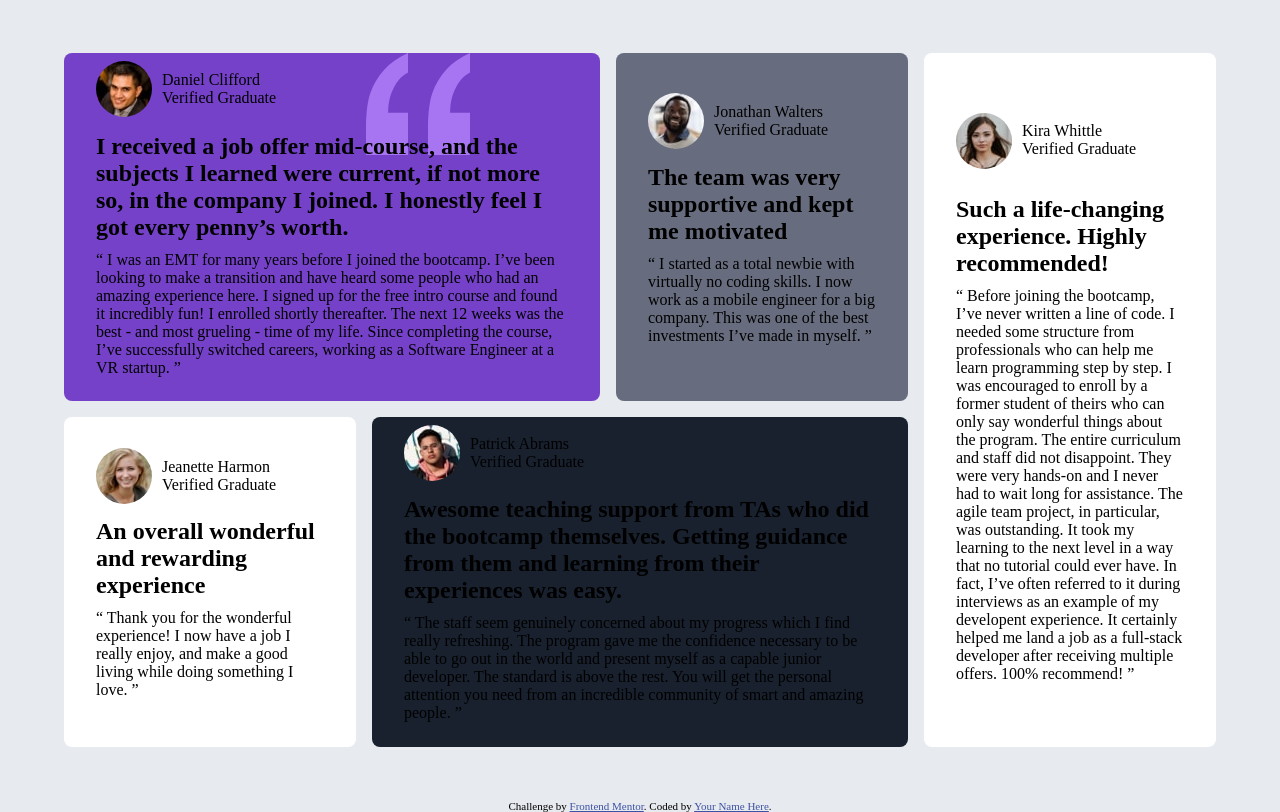
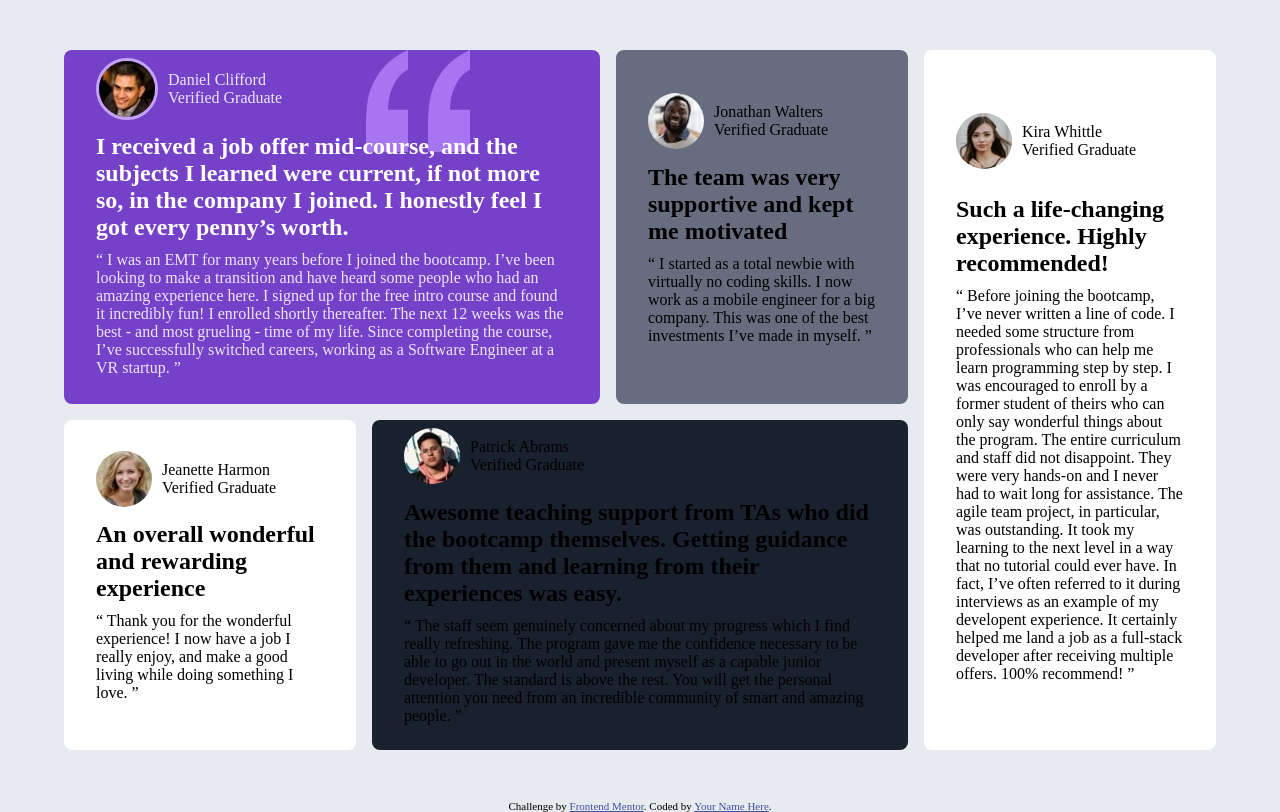
Before and after one commit to SimenKodehode/CSS-Advanced-Oppgave-1-Testimonial-Grid, a plain HTML site: page index.html in a window 1280 px wide. Drawn offline with Linux system fonts and the light colour scheme.

Commit message:
added styling to card1

```diff
--- a/style.css
+++ b/style.css
@@ -90,6 +90,15 @@ img {
   background-position: top right 30%;
   background-color: var(--Purple500);
 }
+#card1 img {
+  border: 3px solid var(--Purple300);
+}
+#card1 h2 {
+  color: var(--White);
+}
+#card1 p {
+  color: var(--Purple50);
+}
 #card2 {
   grid-column: 3 / 4;
   background-color: var(--Grey400);
```
